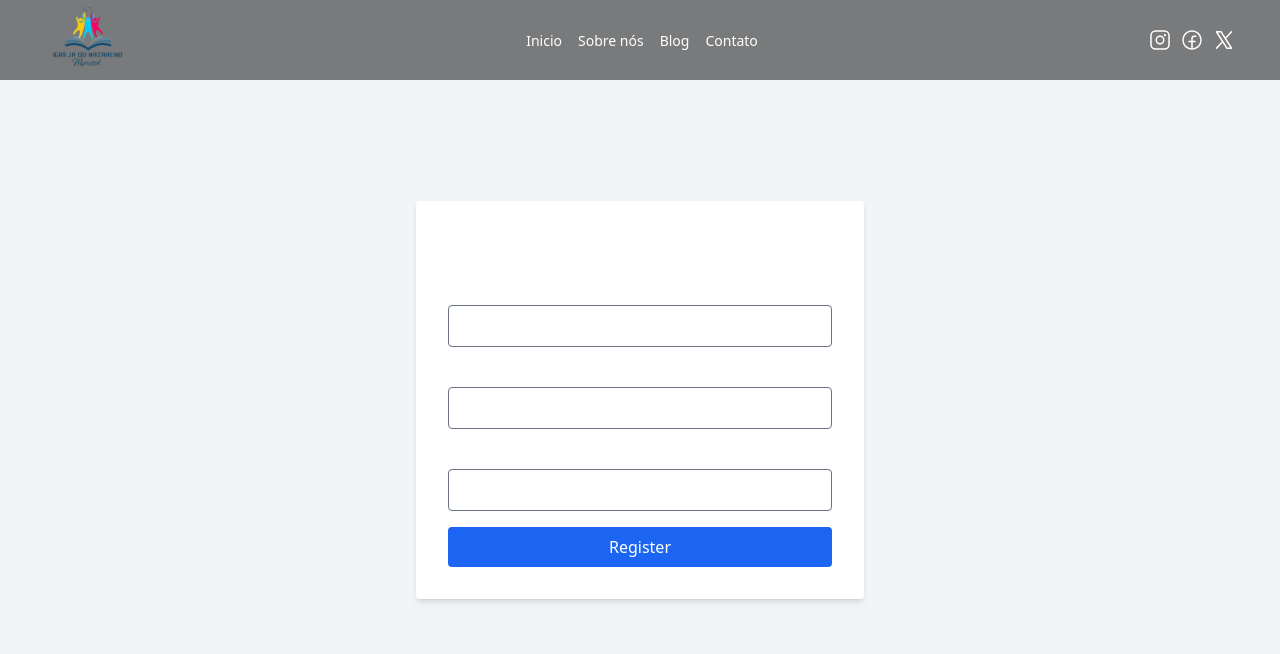
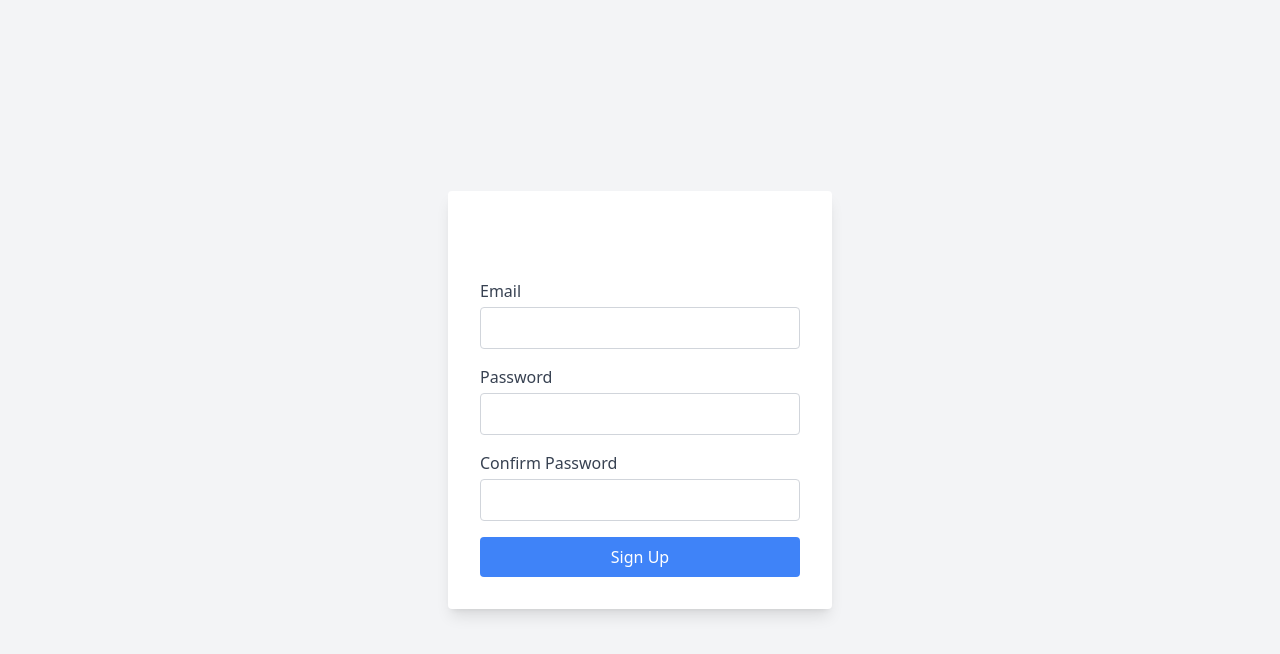
Before and after one commit to Gabriel4420/igreja_nazareno_hotsite, a Next.js app: page /auth/signup in a window 1280 px wide. Shown: the top 654 px of the page. Built offline with nearby package versions, Linux system fonts and the light colour scheme.

Commit message:
feat: :sparkles: update some components
update home, admin, api route register, auth, signup and carousel

```diff
--- a/src/app/(home)/page.tsx
+++ b/src/app/(home)/page.tsx
@@ -1,14 +1,15 @@
-
 import BlogArea from "@/components/screens/blogArea";
 import Carousel from "@/components/ui/carousel/carousel";
 import SobreNos from "@/components/screens/sobrenos";
 import { data } from "@/helpers/banner";
 import Image from "next/image";
 import NewsletterModal from "@/components/screens/newsletter";
+import Header from "@/components/ui/header/header";
 
 export default function Home() {
   return (
     <>
+      <Header />
       <NewsletterModal />
       <Carousel data={data} />
       <main className="flex min-h-screen bg-white flex-col items-center justify-between p-15 md:p-24 lg:p-24">
--- /dev/null
+++ b/src/app/admin/page.tsx
@@ -0,0 +1,24 @@
+
+'use client'
+import { getSession, useSession } from "next-auth/react";
+
+import { useRouter } from "next/router";
+
+export default  function Dashboard() {
+    const { data: session } = useSession();
+    const router = useRouter();
+
+    if (!session) {
+      router.push('/auth/signin');
+      return null;
+    }
+
+
+
+  return (
+    <div>
+      <h1>Dashboard</h1>
+      <p>Bem-vindo, {session.user?.name}</p>
+    </div>
+  );
+}
--- a/src/app/api/auth/register/route.ts
+++ b/src/app/api/auth/register/route.ts
@@ -1,4 +1,4 @@
-import { NextApiRequest, NextApiResponse } from "next";
+import { NextRequest, NextResponse } from "next/server";
 import bcrypt from "bcryptjs";
 import { prisma } from "@/lib/prisma";
 
@@ -25,40 +25,42 @@ const createUserInDatabase = async (email: string, hashedPassword: string) => {
     return newUser;
   } catch (error) {
     if (error instanceof Error) {
-      throw new Error(error.message); // Acessando a propriedade message se for um objeto Error
+      throw new Error(error.message);
     } else {
-      throw new Error("Unknown error"); // Caso não seja um Error
+      throw new Error("Unknown error");
     }
   }
 };
 
-export default async function handler(
-  req: NextApiRequest,
-  res: NextApiResponse
-) {
-  if (req.method !== "POST") {
-    return res.status(405).json({ message: "Method not allowed" });
-  }
+// Função handler para lidar com requisições POST e GET
+export async function POST(req: NextRequest) {
+  try {
+    const { email, password } = await req.json();
 
-  const { email, password } = req.body;
+    if (!email || !password) {
+      return NextResponse.json(
+        { message: "Email and password are required" },
+        { status: 400 }
+      );
+    }
 
-  if (!email || !password) {
-    return res.status(400).json({ message: "Email and password are required" });
-  }
-
-  try {
     // Criptografar a senha
     const hashedPassword = await bcrypt.hash(password, 10);
 
     // Criar o usuário no banco de dados usando Prisma
     const newUser = await createUserInDatabase(email, hashedPassword);
 
-    return res.status(201).json({ message: "User created", user: newUser });
+    return NextResponse.json({ message: "User created", user: newUser }, { status: 201 });
   } catch (error) {
     if (error instanceof Error) {
-      return res
-        .status(500)
-        .json({ message: error?.message || "Internal server error" }); // Acessando a propriedade message se for um objeto Error
+      return NextResponse.json(
+        { message: error?.message || "Internal server error" },
+        { status: 500 }
+      );
     }
   }
 }
+
+export async function GET() {
+  return NextResponse.json({ message: "GET method not allowed" }, { status: 405 });
+}
--- a/src/app/auth/page.tsx
+++ b/src/app/auth/page.tsx
@@ -1,43 +1,61 @@
 // app/login/page.tsx
-'use client';
+"use client";
 
-import { signIn } from 'next-auth/react';
-import { useState } from 'react';
+import { signIn } from "next-auth/react";
+import { useState } from "react";
 
 export default function LoginPage() {
-  const [userInfo, setUserInfo] = useState({ email: '', password: '' });
+  const [userInfo, setUserInfo] = useState({ email: "", password: "" });
 
   const handleSubmit = async (e: React.FormEvent) => {
     e.preventDefault();
-    await signIn('credentials', {
+    await signIn("credentials", {
       email: userInfo.email,
       password: userInfo.password,
-      callbackUrl: '/',
+      callbackUrl: "/admin",
     });
   };
 
   return (
-    <div className="flex flex-col items-center justify-center min-h-screen">
+    <div className="flex flex-col w-full max-w-screen-2xl items-center ">
+      <div className="flex-1 w-full flex flex-col items-center justify-center min-h-screen">
         <h1 className="text-2xl font-bold mb-4">Login</h1>
         <form onSubmit={handleSubmit} className="flex flex-col w-1/3">
           <input
             type="email"
             placeholder="Email"
             value={userInfo.email}
-          onChange={(e) => setUserInfo({ ...userInfo, email: e.target.value })}
+            onChange={(e) =>
+              setUserInfo({ ...userInfo, email: e.target.value })
+            }
             className="mb-2 px-4 py-2 border rounded"
           />
           <input
             type="password"
             placeholder="Senha"
             value={userInfo.password}
-          onChange={(e) => setUserInfo({ ...userInfo, password: e.target.value })}
+            onChange={(e) =>
+              setUserInfo({ ...userInfo, password: e.target.value })
+            }
             className="mb-2 px-4 py-2 border rounded"
           />
-        <button type="submit" className="px-4 py-2 bg-green-500 text-white rounded">
+          <button
+            type="submit"
+            className="px-4 py-2 bg-green-500 text-white rounded"
+          >
             Entrar
           </button>
         </form>
+        <div className="mt-10 -ml-72">
+        <a
+          href="/auth/signup"
+          className="px-4 py-2 bg-green-500 text-white rounded"
+        >
+          Registrar
+        </a>
+      </div>
+      </div>
+
     </div>
   );
 }
--- a/src/app/auth/signup/page.tsx
+++ b/src/app/auth/signup/page.tsx
@@ -1,14 +1,18 @@
+// app/auth/signup/page.tsx
+'use client';
+
 import { useState } from 'react';
-import { useRouter } from 'next/router';
+import { useRouter } from 'next/navigation';
 
-export default function Register() {
+const SignupPage = () => {
   const [email, setEmail] = useState('');
   const [password, setPassword] = useState('');
   const [confirmPassword, setConfirmPassword] = useState('');
   const [error, setError] = useState('');
+  const [loading, setLoading] = useState(false);
   const router = useRouter();
 
-  const handleSubmit = async (e: React.FormEvent<HTMLFormElement>) => {
+  const handleSubmit = async (e: React.FormEvent) => {
     e.preventDefault();
 
     if (password !== confirmPassword) {
@@ -16,6 +20,9 @@ export default function Register() {
       return;
     }
 
+    setLoading(true);
+
+    // Requisição para o endpoint de registro
     const res = await fetch('/api/auth/register', {
       method: 'POST',
       headers: {
@@ -24,59 +31,66 @@ export default function Register() {
       body: JSON.stringify({ email, password }),
     });
 
-    const data = await res.json();
+    setLoading(false);
 
     if (res.ok) {
-      router.push('/auth/signin');
+      router.push('/'); // redirecionar para uma página de sucesso, por exemplo
     } else {
-      setError(data.message || 'Something went wrong');
+      const data = await res.json();
+      setError(data.message || 'An error occurred');
     }
   };
 
   return (
-    <div className="flex items-center justify-center min-h-screen bg-gray-100">
-      <div className="w-full max-w-md p-8 space-y-4 bg-white rounded shadow-md">
-        <h2 className="text-2xl font-bold text-center">Register</h2>
-        <form onSubmit={handleSubmit} className="space-y-4">
-          <div>
-            <label className="block text-sm">Email</label>
+    <div className="flex justify-center items-center h-screen bg-gray-100">
+      <div className="bg-white p-8 rounded shadow-lg w-96">
+        <h1 className="text-2xl font-bold mb-6">Sign Up</h1>
+        {error && <p className="text-red-500 mb-4">{error}</p>}
+        <form onSubmit={handleSubmit}>
+          <div className="mb-4">
+            <label htmlFor="email" className="block text-gray-700">Email</label>
             <input
               type="email"
+              id="email"
+              className="w-full p-2 border border-gray-300 rounded mt-1"
               value={email}
               onChange={(e) => setEmail(e.target.value)}
-              className="w-full p-2 mt-1 border rounded"
               required
             />
           </div>
-          <div>
-            <label className="block text-sm">Password</label>
+          <div className="mb-4">
+            <label htmlFor="password" className="block text-gray-700">Password</label>
             <input
               type="password"
+              id="password"
+              className="w-full p-2 border border-gray-300 rounded mt-1"
               value={password}
               onChange={(e) => setPassword(e.target.value)}
-              className="w-full p-2 mt-1 border rounded"
               required
             />
           </div>
-          <div>
-            <label className="block text-sm">Confirm Password</label>
+          <div className="mb-4">
+            <label htmlFor="confirmPassword" className="block text-gray-700">Confirm Password</label>
             <input
               type="password"
+              id="confirmPassword"
+              className="w-full p-2 border border-gray-300 rounded mt-1"
               value={confirmPassword}
               onChange={(e) => setConfirmPassword(e.target.value)}
-              className="w-full p-2 mt-1 border rounded"
               required
             />
           </div>
-          {error && <div className="text-red-500">{error}</div>}
           <button
             type="submit"
-            className="w-full p-2 text-white bg-blue-600 rounded hover:bg-blue-700"
+            className="w-full bg-blue-500 text-white p-2 rounded hover:bg-blue-600"
+            disabled={loading}
           >
-            Register
+            {loading ? 'Loading...' : 'Sign Up'}
           </button>
         </form>
       </div>
     </div>
   );
 }
+
+export default SignupPage;
--- a/src/app/layout.tsx
+++ b/src/app/layout.tsx
@@ -1,15 +1,15 @@
 // Marcar como Client Component
-'use client';
+"use client";
 
 import "./globals.css";
-import Header from "@/components/ui/header/header";
 import { ToastContainer } from "react-toastify";
 import { SessionProvider } from "next-auth/react";
 
 const RootLayout: React.FC<{ children: React.ReactNode }> = ({ children }) => {
   return (
+    <html>
+      <body>
         <SessionProvider>
-      <Header />
           {children}
           <ToastContainer
             position="top-right"
@@ -17,6 +17,8 @@ const RootLayout: React.FC<{ children: React.ReactNode }> = ({ children }) => {
             hideProgressBar={false}
           />
         </SessionProvider>
+      </body>
+    </html>
   );
 };
 
--- a/src/components/ui/carousel/carousel.tsx
+++ b/src/components/ui/carousel/carousel.tsx
@@ -39,7 +39,7 @@ const Carousel = ({ data }: any) => {
             <Image
               src={image.url}
               alt={image.alt}
-              layout="responsive"
+              layout="fill"
               objectFit="contain"
               className="w-full h-full  blur-none"
             />
```
Also changed, not shown: 2 other files (tests, documents, lock files or other folders). Lines whose indentation alone changed are shown as unchanged.
